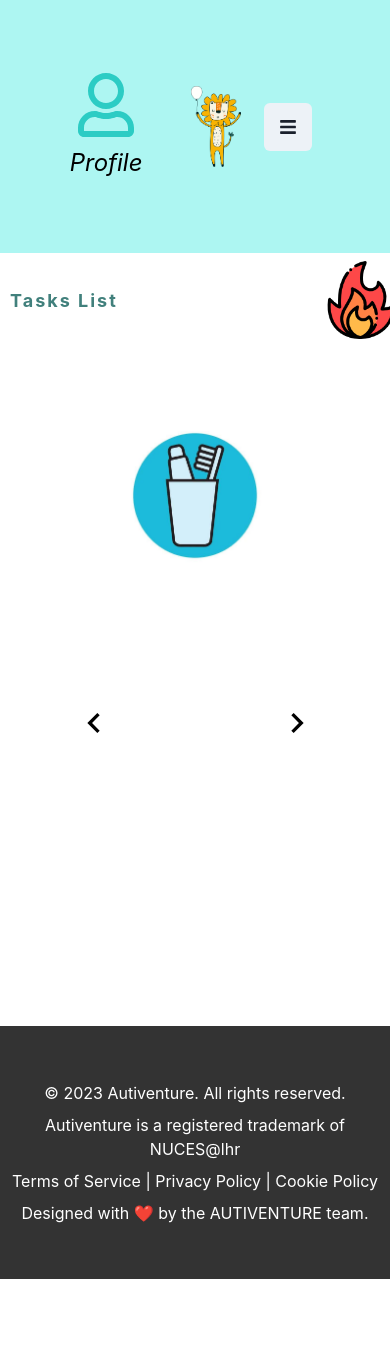
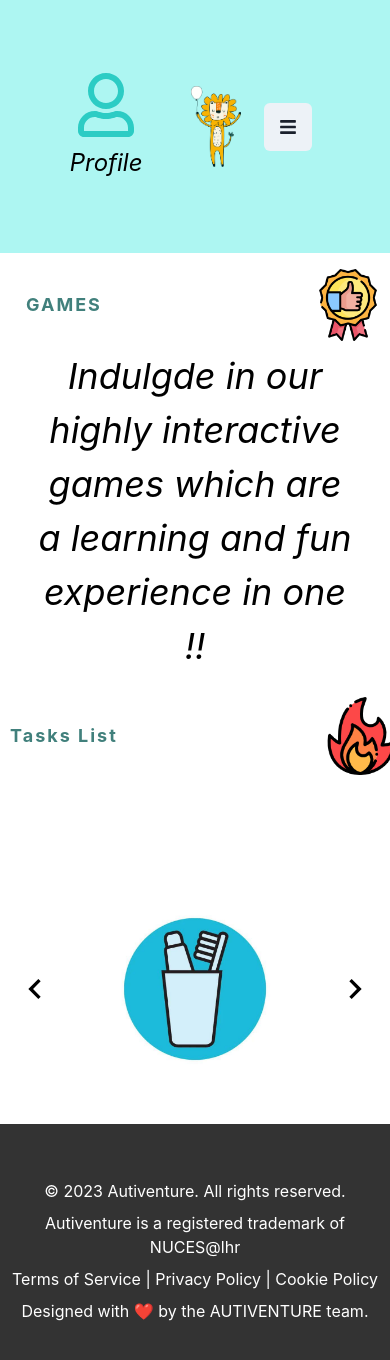
Before and after one commit to hassanjawwad12/auti-venturee, a React (Vite) app: page /games in a window 390 px wide. Shown: the top 1360 px of the page. Before the commit the page ends 1279 px from the top, so only its background shows below. Built offline with nearby package versions, Linux system fonts and the light colour scheme.

Commit message:
responsive done

```diff
--- a/src/Pages/Dashboard/Games.jsx
+++ b/src/Pages/Dashboard/Games.jsx
@@ -2,11 +2,35 @@ import React from "react";
 import Navbar from "./Navbar";
 import Footer from "../Footer";
 import Tasks from "./Tasks";
+import { VStack, Image, Text, HStack } from "@chakra-ui/react";
 
 const Games = () => {
   return (
     <>
       <Navbar />
+      <VStack
+        height={"full"}
+        width={"100%"}
+        align={"center"}
+        justifyContent={"center"}
+        p={4}
+      >
+        <HStack width={["100%", "25%"]} ml={5} justifyContent={"space-between"}>
+          <Text
+            color={"#41807c"}
+            letterSpacing={2}
+            fontSize={["lg", "6xl"]}
+            fontWeight={"bold"}
+          >
+            GAMES
+          </Text>
+          <Image src="3500896.png" width={["20%", "20%"]} height={"auto"} />
+        </HStack>
+        <Text fontSize={'4xl'} textAlign={'center'} as={'i'} color={'black'} width={['90%','70%']}>
+          Indulgde in our highly interactive games which are a learning and fun
+          experience in one !!
+        </Text>
+      </VStack>
       <Tasks />
       <Footer />
     </>
--- a/src/Pages/Dashboard/Tasks.jsx
+++ b/src/Pages/Dashboard/Tasks.jsx
@@ -30,11 +30,13 @@ const Tasks = () => {
         </Text>
         <Image src="1453025.png" width={["20%", "20%"]} height={"auto"} />
       </HStack>
-      <VStack
-        width={"70%"}
+      <HStack
+        width={['100%','90%']}
         position={"relative"}
-        mt={20}
-        height="70vh"
+        mt={'20'}
+        align={"center"}
+        justifyContent={"center"}
+        height={['30vh','70vh']}
         overflow="hidden"
       >
         <IconButton
@@ -65,10 +67,10 @@ const Tasks = () => {
           src={images[currentSlide]}
           alt="Slide Image"
           objectFit="cover"
-          width="50%"
+          width="40%"
           height="auto"
         />
-      </VStack>
+      </HStack>
     </VStack>
   );
 };
```
